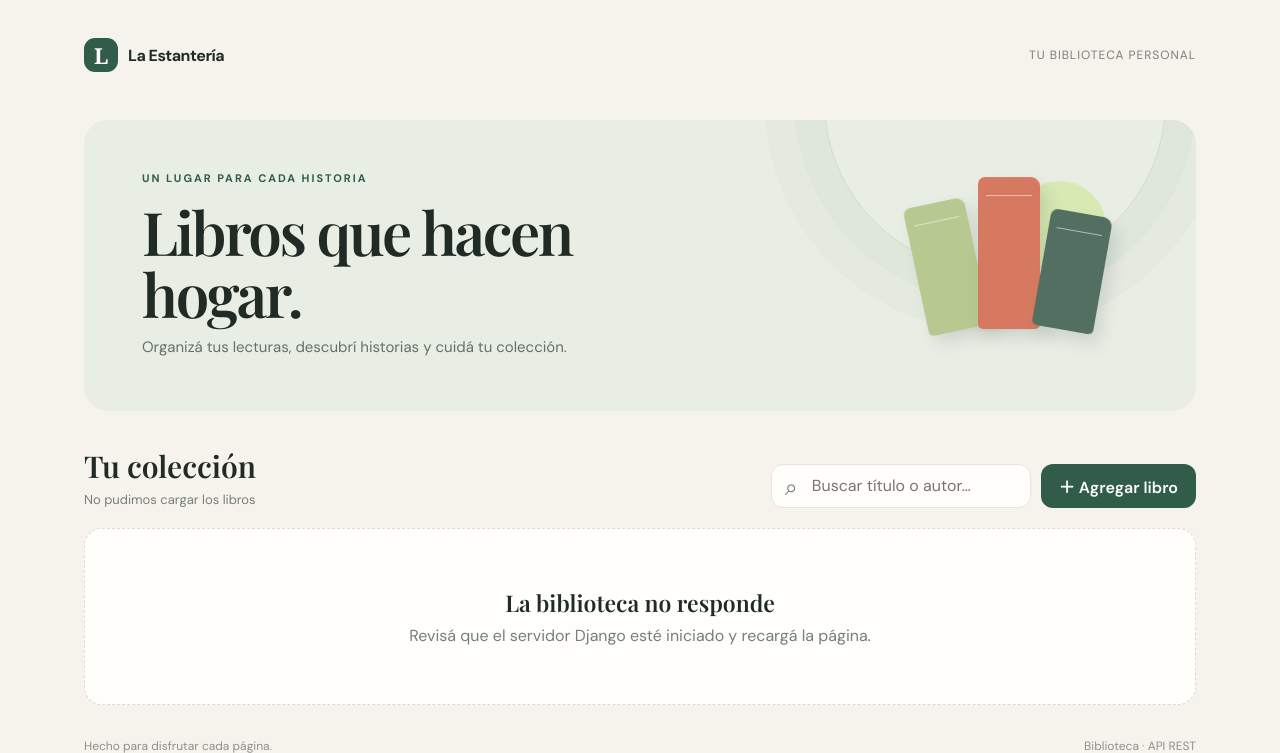
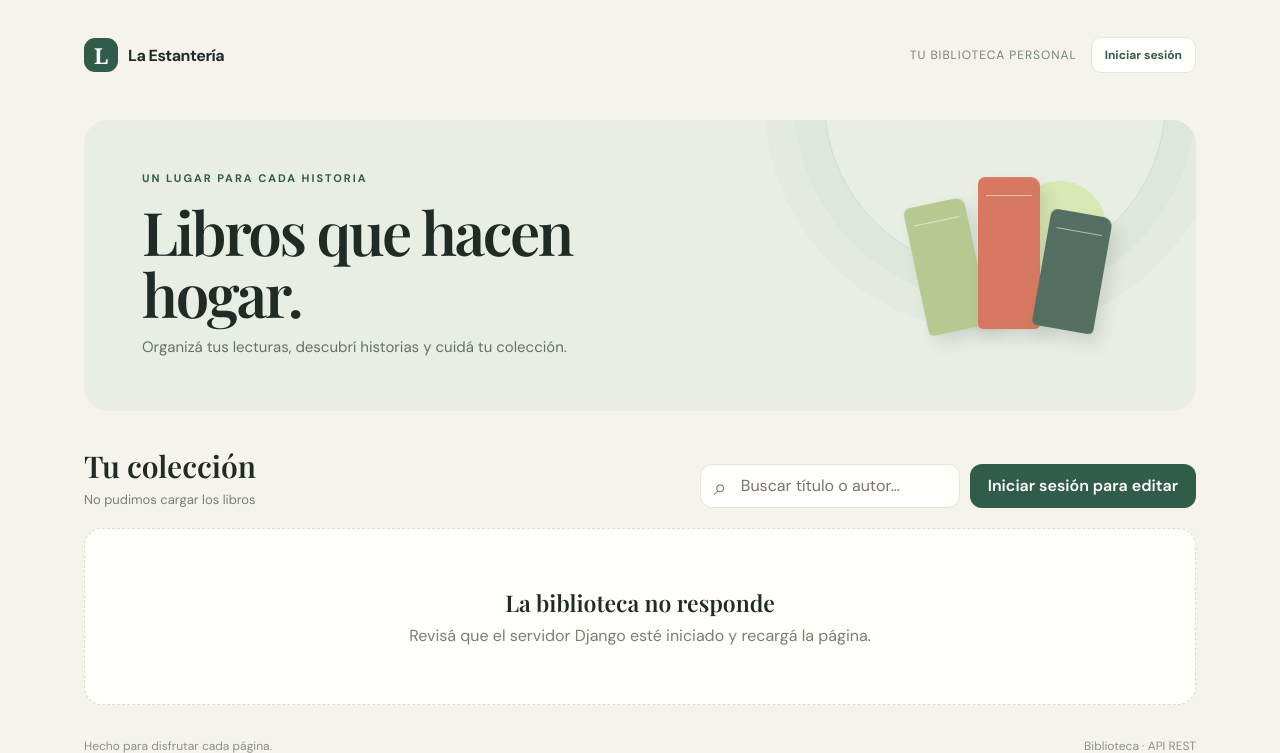
Before and after one commit to JLaporte1/biblioteca-api, a Django app: page / in a window 1280 px wide. Shown: the top 753 px of the page. Run offline with Django 5.2, Linux system fonts and the light colour scheme; data that the repository does not hold is empty.

Commit message:
Agregar ViewSets, permisos y autenticacion JWT

```diff
--- a/biblioteca/urls.py
+++ b/biblioteca/urls.py
@@ -1,8 +1,11 @@
 from django.contrib import admin
 from django.urls import include, path
+from rest_framework_simplejwt.views import TokenObtainPairView, TokenRefreshView
 
 urlpatterns = [
     path("", include("libros.page_urls")),
     path("admin/", admin.site.urls),
+    path("api/token/", TokenObtainPairView.as_view(), name="token_obtain_pair"),
+    path("api/token/refresh/", TokenRefreshView.as_view(), name="token_refresh"),
     path("api/", include("libros.urls")),
 ]
--- a/libros/templates/libros/index.html
+++ b/libros/templates/libros/index.html
@@ -16,30 +16,38 @@
     @media(max-width:800px){.grid{grid-template-columns:repeat(2,minmax(0,1fr))}.hero{padding:40px}.hero-art{margin-right:0;transform:scale(.85)}}@media(max-width:580px){.shell{padding:18px 17px 48px}.top-note{display:none}.hero{margin-top:22px;padding:32px 25px;min-height:210px}.hero-art{position:absolute;right:-15px;bottom:-8px;opacity:.45;transform:scale(.75)}.hero h1{font-size:42px;max-width:290px}.hero p{max-width:250px;line-height:1.5}.toolbar{align-items:stretch;flex-direction:column}.actions{width:100%}.search{flex:1}.search input{width:100%}.grid{grid-template-columns:1fr}.book-card{min-height:195px}.footer{gap:10px;flex-direction:column}.form-row{grid-template-columns:1fr 1fr}}
     @media(prefers-reduced-motion:reduce){*,*:before,*:after{animation-duration:.01ms!important;animation-iteration-count:1!important;scroll-behavior:auto!important;transition-duration:.01ms!important}}
   </style>
+  <style>
+    .auth-button{border:1px solid #e6e4db;background:#fffefa;color:#315c49;border-radius:10px;padding:9px 13px;font-weight:700;font-size:12px}
+  </style>
 </head>
 <body>
   <main class="shell">
-    <nav class="topbar"><div class="brand"><span class="brand-mark">L</span> La Estantería</div><div class="top-note">Tu biblioteca personal</div></nav>
+    <nav class="topbar"><div class="brand"><span class="brand-mark">L</span> La Estantería</div><div style="display:flex;align-items:center;gap:14px"><div class="top-note">Tu biblioteca personal</div><button class="auth-button" id="auth-button">Iniciar sesión</button></div></nav>
     <header class="hero"><div><div class="eyebrow">Un lugar para cada historia</div><h1>Libros que hacen hogar.</h1><p>Organizá tus lecturas, descubrí historias y cuidá tu colección.</p></div><div class="hero-art" aria-hidden="true"><div class="sun"></div><div class="book one"></div><div class="book two"></div><div class="book three"></div></div></header>
     <section aria-label="Colección de libros"><div class="toolbar"><div><h2 class="section-title">Tu colección</h2><div class="count" id="count">Cargando libros…</div></div><div class="actions"><label class="search"><input id="search" type="search" placeholder="Buscar título o autor…" aria-label="Buscar libros"></label><button class="btn btn-primary" id="add">＋ Agregar libro</button></div></div><div class="grid" id="books"></div></section>
     <footer class="footer"><span>Hecho para disfrutar cada página.</span><span>Biblioteca · API REST</span></footer>
   </main>
   <div class="toast" id="toast" role="status"></div>
   <div class="overlay" id="overlay"><form class="modal" id="form"><h2 id="modal-title">Nuevo libro</h2><p>Completá los datos para sumar una historia a tu colección.</p><input id="book-id" type="hidden"><div class="field"><label for="title">Título</label><input id="title" required maxlength="150" placeholder="Ej. El túnel"></div><div class="field"><label for="author">Autor</label><input id="author" required maxlength="120" placeholder="Ej. Ernesto Sabato"></div><div class="form-row"><div class="field"><label for="year">Año de publicación</label><input id="year" type="number" required min="0" max="32767" placeholder="1948"></div><div class="field"><label for="available">Disponibilidad</label><select id="available"><option value="true">Disponible</option><option value="false">Prestado</option></select></div></div><div class="error" id="error"></div><div class="modal-actions"><button class="btn btn-quiet" type="button" id="cancel">Cancelar</button><button class="btn btn-primary" type="submit">Guardar libro</button></div></form></div>
+  <div class="overlay" id="auth-overlay"><form class="modal" id="auth-form"><h2>Iniciar sesión</h2><p>Usá tu usuario de Django para habilitar los cambios en la biblioteca.</p><div class="field"><label for="username">Usuario</label><input id="username" autocomplete="username" required></div><div class="field"><label for="password">Contraseña</label><input id="password" type="password" autocomplete="current-password" required></div><div class="error" id="auth-error"></div><div class="modal-actions"><button class="btn btn-quiet" type="button" id="auth-cancel">Cancelar</button><button class="btn btn-primary" type="submit">Ingresar</button></div></form></div>
   <script>
     const API='/api/libros/';let allBooks=[];
     const $=id=>document.getElementById(id);
-    async function request(url,options={}){const response=await fetch(url,{...options,headers:{'Content-Type':'application/json',...(options.headers||{})}});if(!response.ok){let data={};try{data=await response.json()}catch{}throw new Error(Object.values(data).flat().join(' ')||`Error ${response.status}`)}return response.status===204?null:response.json()}
+    async function request(url,options={}){const headers={'Content-Type':'application/json',...(options.headers||{})};const token=localStorage.getItem('biblioteca_access');if(token)headers.Authorization=`Bearer ${token}`;let response=await fetch(url,{...options,headers});if(response.status===401&&localStorage.getItem('biblioteca_refresh')){const refreshed=await fetch('/api/token/refresh/',{method:'POST',headers:{'Content-Type':'application/json'},body:JSON.stringify({refresh:localStorage.getItem('biblioteca_refresh')})});if(refreshed.ok){const data=await refreshed.json();localStorage.setItem('biblioteca_access',data.access);headers.Authorization=`Bearer ${data.access}`;response=await fetch(url,{...options,headers})}else logout(false)}if(!response.ok){let data={};try{data=await response.json()}catch{}throw new Error(Object.values(data).flat().join(' ')||`Error ${response.status}`)}return response.status===204?null:response.json()}
     function toast(message){$('toast').textContent=message;$('toast').classList.add('show');setTimeout(()=>$('toast').classList.remove('show'),2600)}
-    function render(){const query=$('search').value.trim().toLocaleLowerCase('es');const books=allBooks.filter(b=>`${b.titulo} ${b.autor}`.toLocaleLowerCase('es').includes(query));$('count').textContent=`${allBooks.length} ${allBooks.length===1?'libro':'libros'} en tu biblioteca`;const grid=$('books');if(!books.length){grid.innerHTML=`<div class="empty"><strong>${query?'No encontramos ese libro':'Tu estantería empieza acá'}</strong>${query?'Probá con otro título o autor.':'Agregá tu primer libro y empezá a armar tu colección.'}</div>`;return}grid.innerHTML=books.map((b,i)=>`<article class="book-card" style="animation-delay:${Math.min(i,8)*45}ms"><div class="card-top"><span class="tag ${b.disponible?'':'unavailable'}">${b.disponible?'Disponible':'Prestado'}</span><span class="dots" aria-hidden="true">···</span></div><h3>${escapeHtml(b.titulo)}</h3><div class="author">por ${escapeHtml(b.autor)}</div><div class="card-bottom"><span>${b.anio_publicacion} <span aria-hidden="true">·</span> Libro #${b.id}</span><span class="card-controls"><button class="mini" data-edit="${b.id}">Editar</button><button class="mini delete" data-delete="${b.id}">Borrar</button></span></div></article>`).join('');grid.querySelectorAll('[data-edit]').forEach(btn=>btn.onclick=()=>openEdit(+btn.dataset.edit));grid.querySelectorAll('[data-delete]').forEach(btn=>btn.onclick=()=>removeBook(+btn.dataset.delete))}
+    function render(){const query=$('search').value.trim().toLocaleLowerCase('es');const books=allBooks.filter(b=>`${b.titulo} ${b.autor}`.toLocaleLowerCase('es').includes(query));$('count').textContent=`${allBooks.length} ${allBooks.length===1?'libro':'libros'} en tu biblioteca`;const grid=$('books');if(!books.length){grid.innerHTML=`<div class="empty"><strong>${query?'No encontramos ese libro':'Tu estantería empieza acá'}</strong>${query?'Probá con otro título o autor.':'Iniciá sesión para agregar tu primer libro.'}</div>`;return}grid.innerHTML=books.map((b,i)=>`<article class="book-card" style="animation-delay:${Math.min(i,8)*45}ms"><div class="card-top"><span class="tag ${b.disponible?'':'unavailable'}">${b.disponible?'Disponible':'Prestado'}</span><span class="dots" aria-hidden="true">···</span></div><h3>${escapeHtml(b.titulo)}</h3><div class="author">por ${escapeHtml(b.autor)}</div><div class="card-bottom"><span>${b.anio_publicacion} <span aria-hidden="true">·</span> Libro #${b.id}</span><span class="card-controls">${localStorage.getItem('biblioteca_access')?`<button class="mini" data-edit="${b.id}">Editar</button><button class="mini delete" data-delete="${b.id}">Borrar</button>`:''}</span></div></article>`).join('');grid.querySelectorAll('[data-edit]').forEach(btn=>btn.onclick=()=>openEdit(+btn.dataset.edit));grid.querySelectorAll('[data-delete]').forEach(btn=>btn.onclick=()=>removeBook(+btn.dataset.delete))}
     function escapeHtml(text){return String(text).replace(/[&<>"']/g,c=>({'&':'&amp;','<':'&lt;','>':'&gt;','"':'&quot;',"'":'&#39;'}[c]))}
     async function load(){try{allBooks=await request(API);render()}catch(e){$('count').textContent='No pudimos cargar los libros';$('books').innerHTML=`<div class="empty"><strong>La biblioteca no responde</strong>Revisá que el servidor Django esté iniciado y recargá la página.</div>`}}
     function openForm(book=null){$('form').reset();$('error').textContent='';$('book-id').value=book?.id||'';$('modal-title').textContent=book?'Editar libro':'Nuevo libro';if(book){$('title').value=book.titulo;$('author').value=book.autor;$('year').value=book.anio_publicacion;$('available').value=String(book.disponible)}$('overlay').classList.add('open');$('title').focus()}
     function openEdit(id){openForm(allBooks.find(b=>b.id===id))}function closeForm(){$('overlay').classList.remove('open')}
-    $('add').onclick=()=>openForm();$('cancel').onclick=closeForm;$('search').oninput=render;$('overlay').onclick=e=>{if(e.target===$('overlay'))closeForm()};document.onkeydown=e=>{if(e.key==='Escape')closeForm()};
+    function syncAuth(){const signed=Boolean(localStorage.getItem('biblioteca_access'));$('auth-button').textContent=signed?'Cerrar sesión':'Iniciar sesión';$('add').onclick=()=>signed?openForm():openAuth();$('add').textContent=signed?'＋ Agregar libro':'Iniciar sesión para editar';render()}
+    function openAuth(){$('auth-error').textContent='';$('auth-overlay').classList.add('open');$('username').focus()}function closeAuth(){$('auth-overlay').classList.remove('open')}
+    function logout(show=true){localStorage.removeItem('biblioteca_access');localStorage.removeItem('biblioteca_refresh');closeAuth();syncAuth();if(show)toast('Sesión cerrada')}
+    $('auth-button').onclick=()=>localStorage.getItem('biblioteca_access')?logout():openAuth();$('auth-cancel').onclick=closeAuth;$('auth-overlay').onclick=e=>{if(e.target===$('auth-overlay'))closeAuth()};$('auth-form').onsubmit=async e=>{e.preventDefault();$('auth-error').textContent='';try{const r=await fetch('/api/token/',{method:'POST',headers:{'Content-Type':'application/json'},body:JSON.stringify({username:$('username').value,password:$('password').value})});const data=await r.json();if(!r.ok)throw new Error('Usuario o contraseña incorrectos');localStorage.setItem('biblioteca_access',data.access);localStorage.setItem('biblioteca_refresh',data.refresh);closeAuth();syncAuth();toast('Sesión iniciada')}catch(err){$('auth-error').textContent=err.message}};
+    $('add').onclick=()=>localStorage.getItem('biblioteca_access')?openForm():openAuth();$('cancel').onclick=closeForm;$('search').oninput=render;$('overlay').onclick=e=>{if(e.target===$('overlay'))closeForm()};document.onkeydown=e=>{if(e.key==='Escape'){closeForm();closeAuth()}};
     $('form').onsubmit=async e=>{e.preventDefault();const id=$('book-id').value;const payload={titulo:$('title').value.trim(),autor:$('author').value.trim(),anio_publicacion:Number($('year').value),disponible:$('available').value==='true'};try{await request(id?`${API}${id}/`:API,{method:id?'PATCH':'POST',body:JSON.stringify(payload)});closeForm();await load();toast(id?'Cambios guardados':'Libro agregado a tu colección')}catch(err){$('error').textContent=err.message}};
     async function removeBook(id){const book=allBooks.find(b=>b.id===id);if(!confirm(`¿Querés borrar “${book.titulo}” de tu colección?`))return;try{await request(`${API}${id}/`,{method:'DELETE'});await load();toast('Libro eliminado')}catch(e){toast(e.message)}}
-    load();
+    syncAuth();load();
   </script>
 </body>
 </html>
--- a/libros/urls.py
+++ b/libros/urls.py
@@ -1,9 +1,3 @@
-from django.urls import path
-from . import views
+from .routers import router
 
-urlpatterns = [
-    path("libros/", views.LibroListCreateView.as_view(), name="lista-libros"),
-    path("libros/<int:libro_id>/", views.LibroDetailView.as_view(), name="detalle-libro"),
-    path("resenas/", views.ResenaListCreateView.as_view(), name="lista-resenas"),
-    path("resenas/<int:pk>/", views.ResenaDetailView.as_view(), name="detalle-resena"),
-]
+urlpatterns = router.urls
--- a/libros/views.py
+++ b/libros/views.py
@@ -1,5 +1,6 @@
 from django.shortcuts import render
-from rest_framework import generics
+from rest_framework import viewsets
+from rest_framework.permissions import IsAuthenticatedOrReadOnly
 
 from .models import Libro, Resena
 from .serializers import LibroSerializer, ResenaSerializer
@@ -10,22 +11,24 @@ def inicio(request):
     return render(request, "libros/index.html")
 
 
-class LibroListCreateView(generics.ListCreateAPIView):
-    """Lista libros y permite crear uno (GET, POST)."""
+class LibroViewSet(viewsets.ModelViewSet):
+    """CRUD completo de libros; las escrituras requieren autenticación."""
     queryset = Libro.objects.all()
     serializer_class = LibroSerializer
+    permission_classes = [IsAuthenticatedOrReadOnly]
 
 
-class LibroDetailView(generics.RetrieveUpdateDestroyAPIView):
-    """Consulta, actualiza o elimina un libro (GET, PUT, PATCH, DELETE)."""
+class LibroCatalogoViewSet(viewsets.ReadOnlyModelViewSet):
+    """Endpoint de solo lectura para demostrar ReadOnlyModelViewSet."""
     queryset = Libro.objects.all()
     serializer_class = LibroSerializer
-    lookup_url_kwarg = "libro_id"
+    permission_classes = [IsAuthenticatedOrReadOnly]
 
 
-class ResenaListCreateView(generics.ListCreateAPIView):
-    """Lista reseñas o crea una vinculada a un libro."""
+class ResenaViewSet(viewsets.ModelViewSet):
+    """CRUD completo de reseñas, con filtro opcional por libro."""
     serializer_class = ResenaSerializer
+    permission_classes = [IsAuthenticatedOrReadOnly]
 
     def get_queryset(self):
         queryset = Resena.objects.select_related("libro").all()
@@ -33,9 +36,3 @@ class ResenaListCreateView(generics.ListCreateAPIView):
         if libro_id:
             queryset = queryset.filter(libro_id=libro_id)
         return queryset
-
-
-class ResenaDetailView(generics.RetrieveUpdateDestroyAPIView):
-    """Consulta, actualiza o elimina una reseña."""
-    queryset = Resena.objects.select_related("libro").all()
-    serializer_class = ResenaSerializer
--- a/pyproject.toml
+++ b/pyproject.toml
@@ -7,6 +7,7 @@ requires-python = ">=3.10"
 dependencies = [
     "Django>=5.2,<6.0",
     "djangorestframework>=3.16,<4.0",
+    "djangorestframework-simplejwt>=5.5,<6.0",
 ]
 
 [tool.uv]
```
Also changed, not shown: biblioteca/settings.py (+15 -1 lines), libros/routers.py (added, +8 -0 lines), README.md, 2 other files.
